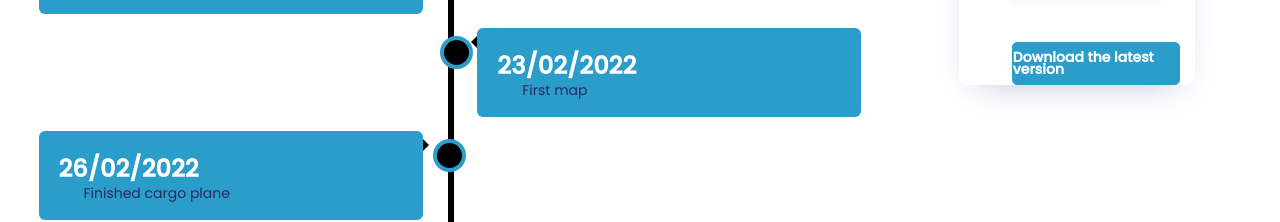
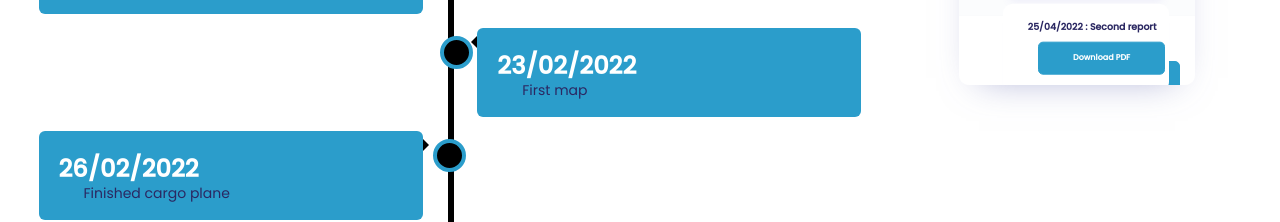
Before and after one commit to projectpegasus-eaf/projectpegasus-eaf.github.io, a plain HTML site: page downloadpage.html in a window 1280 px wide. Shown: the part 928-1150 px from the top of the page. Drawn offline with Linux system fonts and the light colour scheme.

```diff
--- a/downloadpage.html
+++ b/downloadpage.html
@@ -156,7 +156,11 @@
               </div>
               <div class="card mid">
                 <h4>11/03/2022 : First defense</h4>
-                <div class="btnsmall"><a href="downloadpage.html">Download PDF</a></div>
+                <div class="btnsmall"><a href="first_report.pdf">Download PDF</a></div>
+              </div>
+              <div class="card mid">
+                <h4>25/04/2022 : Second report</h4>
+                <div class="btnsmall"> <a href="book_of_specifications.pdf" download>Download PDF</a></div>
               </div>
             </div>
 
--- a/style.css
+++ b/style.css
@@ -1561,6 +1561,7 @@
 
 
     .bottom {
+		margin-top: 1.5vw;
       width: 100%;
       height: 107px;
       background: #fff;
```
Also changed, not shown: 1 other file.
